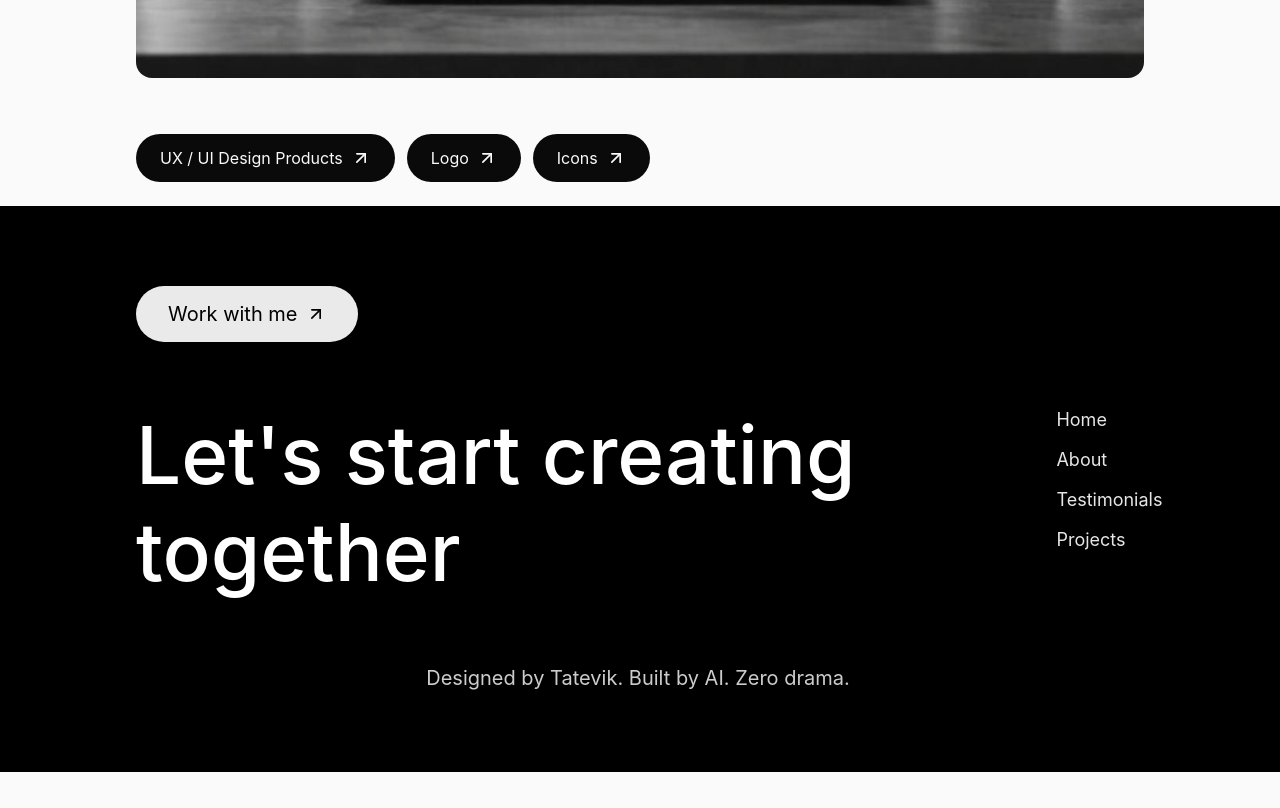
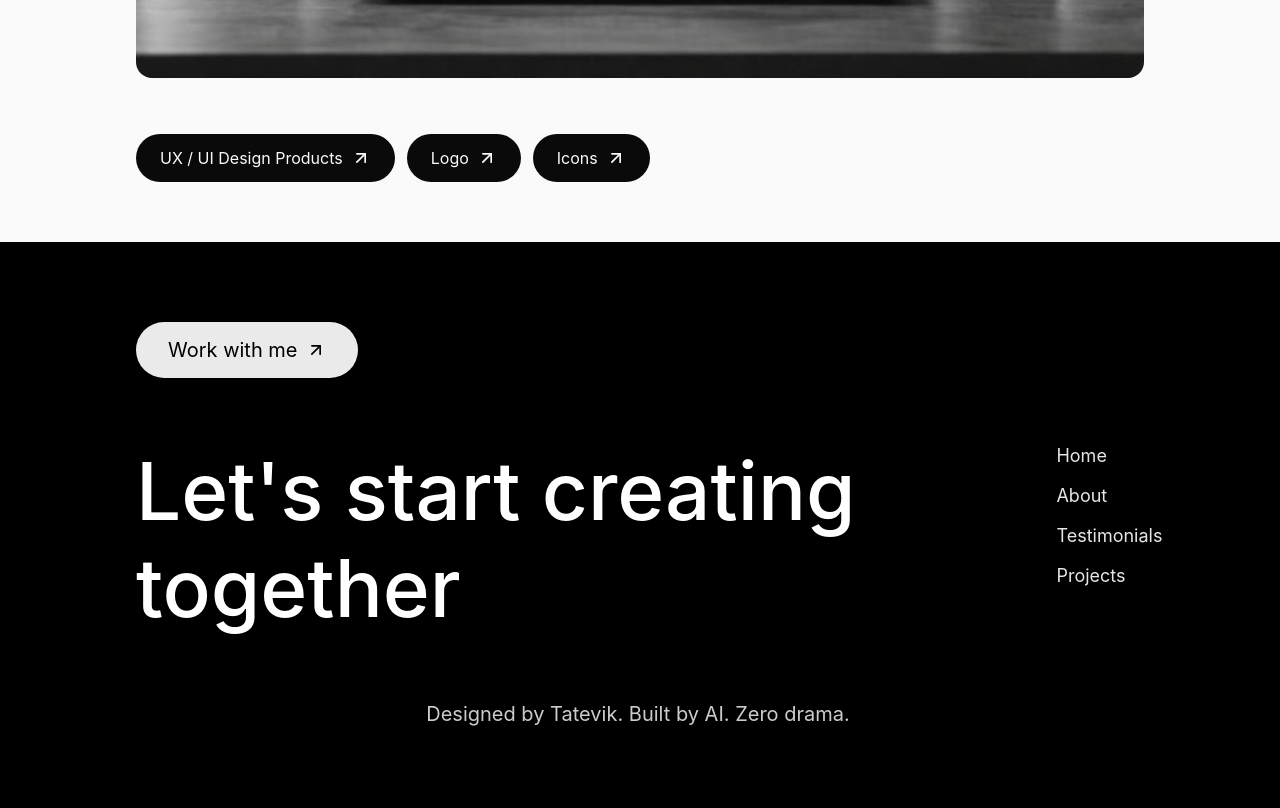
Before and after one commit to BaghajyanRuben/tatevik-portfolio, a React (Vite) app: page /project/custom_compiler in a window 1280 px wide. Shown: the part 1781-2589 px from the top of the page. Before the commit the page ends 2553 px from the top, so only its background shows below. Built offline with nearby package versions, Linux system fonts and the light colour scheme.

Commit message:
fix porject bottom padding

```diff
--- a/src/components/sections/project/ProjectCategoriesSection.jsx
+++ b/src/components/sections/project/ProjectCategoriesSection.jsx
@@ -18,7 +18,7 @@ const ProjectCategoriesSection = ({ excludePath }) => {
     : allCategoryLinks;
 
   return (
-    <section className="section py-6 text-left">
+    <section className="section pt-6 pb-[60px] text-left">
       <div className="container">
         <motion.div
           ref={ref}
--- a/src/pages/Projects.jsx
+++ b/src/pages/Projects.jsx
@@ -12,7 +12,7 @@ const Projects = () => {
         url="/projects"
         keywords="Projects, UI/UX, Logo Design, Icon Design, Portfolio"
       />
-      <main className="page-main page-main-top">
+      <main className="page-main page-main-top pb-[60px]">
         <div className="container">
           <div className="flex flex-col gap-8 md:gap-16">
             {sectionsData.map((section) => (
```
